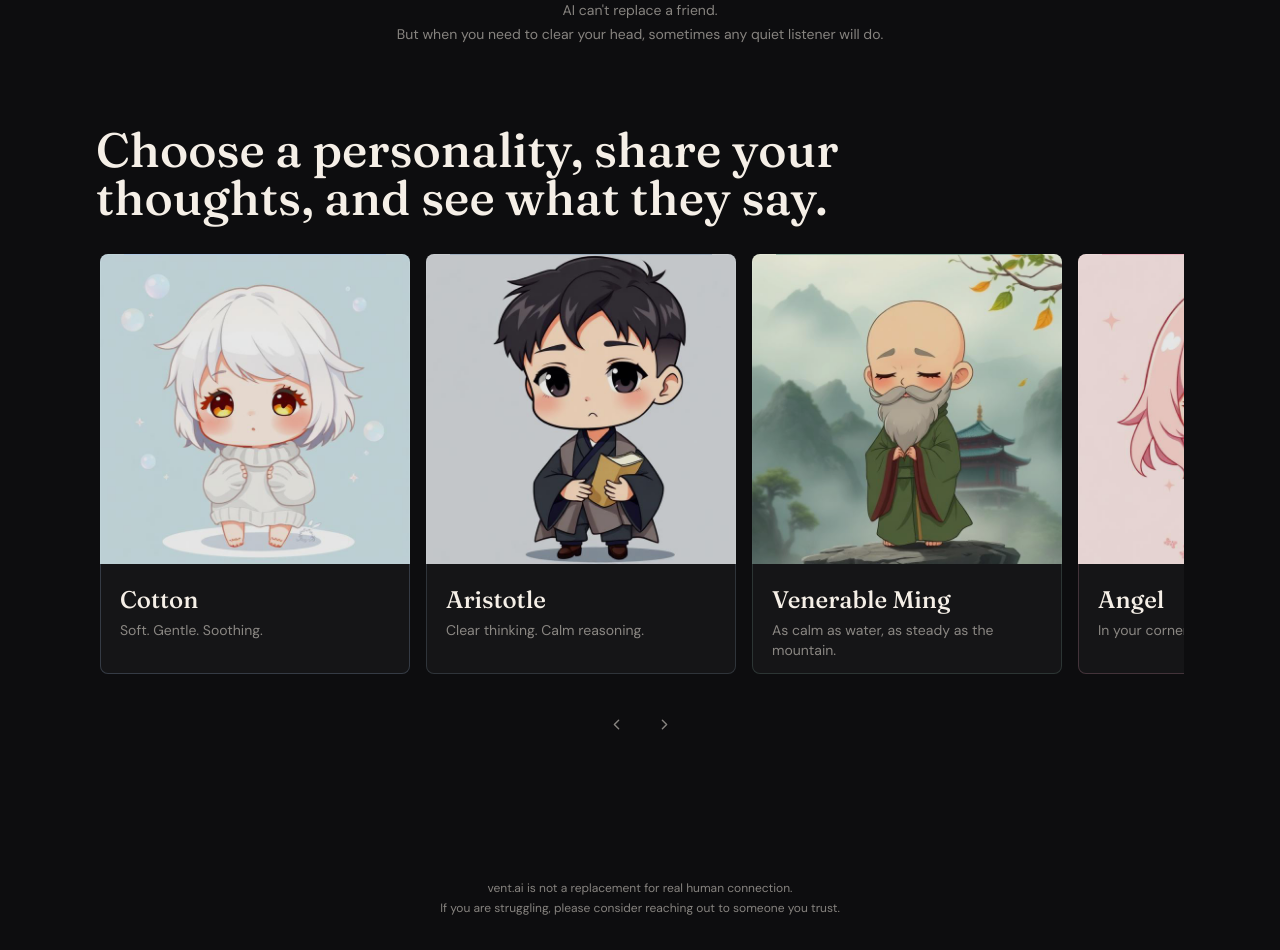
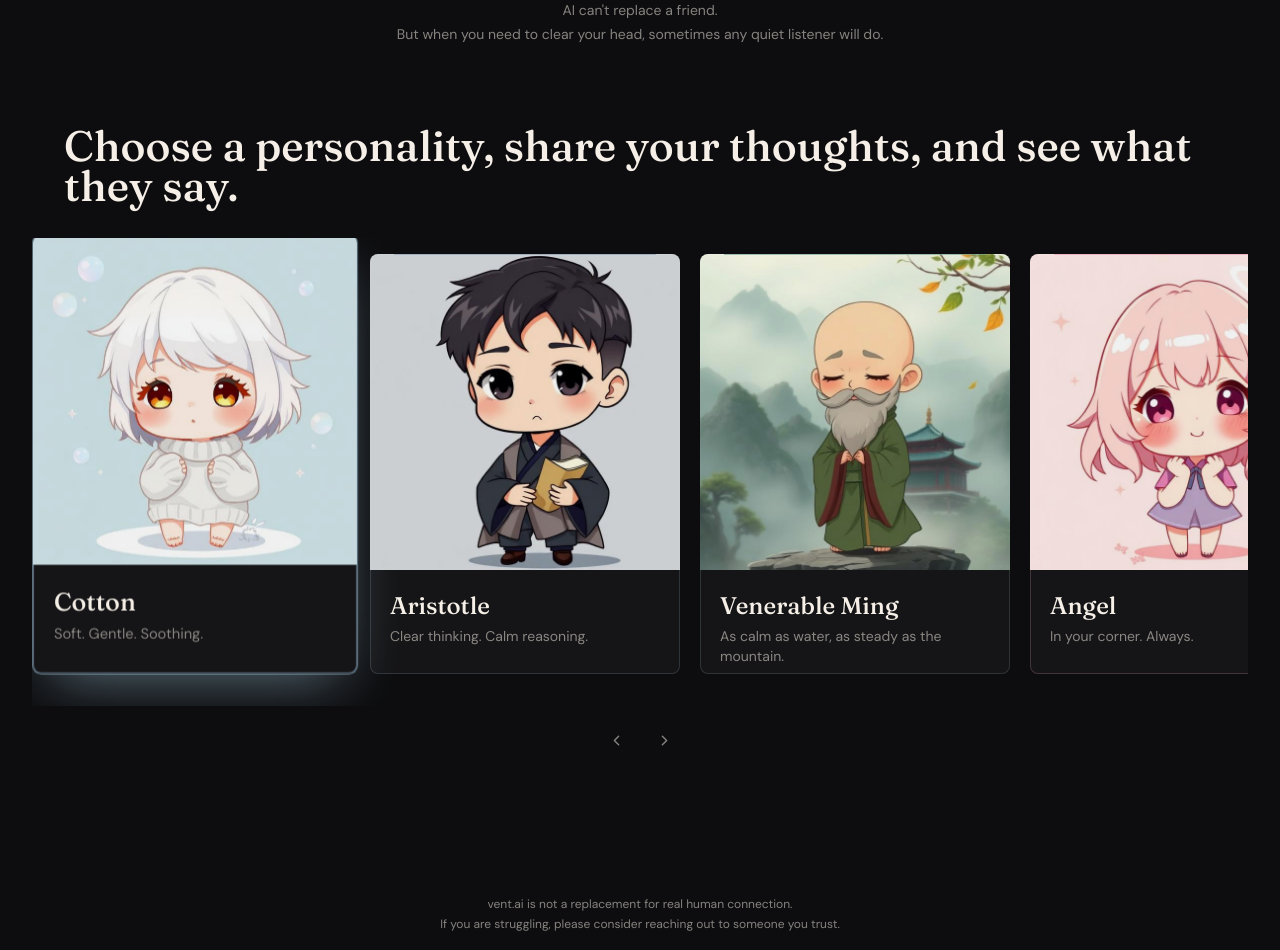
Before and after one commit to ansonnchan/hear-me-out, a Next.js app: page / in a window 1280 px wide. Shown: the part 600-1550 px from the top of the page. Built offline with nearby package versions, Linux system fonts and the light colour scheme; no server answers.

Commit message:
miscellaneous

```diff
--- a/app/page.tsx
+++ b/app/page.tsx
@@ -10,15 +10,15 @@ export default function HomePage() {
       <div className="mx-auto mt-4 max-w-4xl text-center">
         <QuoteDisplay />
         <p className="mx-auto max-w-lg text-sm leading-6 text-muted">
-          AI can't replace a friend.
+          AI can&apos;t replace a friend.
           <br />
           But when you need to clear your head, sometimes any quiet listener will do.
         </p>
       </div>
 
-      <section className="mx-auto mt-12 max-w-6xl sm:mt-20">
-        <div className="mb-8 max-w-4xl space-y-3">
-          <h2 className="font-display text-4xl font-medium leading-tight sm:text-5xl">
+      <section className="mx-[calc(50%-50vw)] mt-12 w-screen px-5 sm:mt-20 sm:px-8">
+        <div className="mx-auto mb-8 max-w-6xl space-y-3">
+          <h2 className="font-display text-3xl font-medium leading-tight sm:text-4xl lg:text-[2.65rem]">
             Choose a personality, share your thoughts, and see what they say.
           </h2>
         </div>
--- a/components/active-character.tsx
+++ b/components/active-character.tsx
@@ -50,7 +50,7 @@ export function ActiveCharacter({ personality, className, variant = 'peek' }: Ac
         <Image
           src={personalityAtmospheres[personality]}
           alt=""
-          className="h-full w-auto max-w-full object-contain opacity-[0.16]"
+          className="h-full w-auto max-w-full object-contain opacity-[0.32]"
           sizes="360px"
           priority={false}
         />
--- a/components/app-shell.tsx
+++ b/components/app-shell.tsx
@@ -3,6 +3,7 @@
 import Link from 'next/link'
 import { usePathname } from 'next/navigation'
 import { PenLine } from 'lucide-react'
+import { AnimatePresence, motion } from 'framer-motion'
 import { cn } from '@/lib/utils'
 import { Disclaimer } from '@/components/disclaimer'
 import { PersonalityTheme } from '@/components/personality-theme'
@@ -46,7 +47,18 @@ export function AppShell({ children }: { children: React.ReactNode }) {
           </nav>
         </header>
 
-        <main className="mx-auto w-full max-w-6xl px-5 pb-10 sm:px-8">{children}</main>
+        <AnimatePresence mode="wait">
+          <motion.main
+            key={pathname}
+            initial={{ opacity: 0, y: 14, filter: 'blur(6px)' }}
+            animate={{ opacity: 1, y: 0, filter: 'blur(0px)' }}
+            exit={{ opacity: 0, y: -10, filter: 'blur(6px)' }}
+            transition={{ duration: 0.46, ease: [0.22, 1, 0.36, 1] }}
+            className="mx-auto w-full max-w-6xl px-5 pb-10 sm:px-8"
+          >
+            {children}
+          </motion.main>
+        </AnimatePresence>
 
         <div className="mx-auto w-full max-w-6xl px-5 sm:px-8">
           <Disclaimer />
--- a/components/personality-intro-card.tsx
+++ b/components/personality-intro-card.tsx
@@ -2,10 +2,10 @@
 
 import Image from 'next/image'
 import { KeyboardEvent, useState } from 'react'
+import { motion } from 'framer-motion'
 import { personalityImages } from '@/lib/personality-assets'
 import { personalities, type PersonalityKey } from '@/lib/personalities'
 import { cn } from '@/lib/utils'
-import { motion } from 'framer-motion'
 
 const personalityDescriptions: Record<PersonalityKey, string> = {
   cotton:
@@ -20,20 +20,21 @@ const personalityDescriptions: Record<PersonalityKey, string> = {
     'Auntie Zhang tells the truth with care and expects you to meet yourself honestly. Best for avoidance, procrastination, and the moments when kindness needs a backbone.',
 }
 
-//for that glow popout when user hovers over personality card
 const glowColors: Record<PersonalityKey, string> = {
-  cotton: 'rgba(186, 230, 253, 0.5)', // pastel blue
-  aristotle: 'rgba(30, 58, 138, 0.5)', // dark blue
-  ming: 'rgba(255, 255, 255, 0.4)',    // misty white
-  angel: 'rgba(244, 114, 182, 0.5)',   // pink
-  'auntie-zhang': 'rgba(34, 197, 94, 0.5)' // green
+  cotton: 'rgba(186, 230, 253, 0.48)',
+  aristotle: 'rgba(30, 58, 138, 0.5)',
+  ming: 'rgba(236, 248, 255, 0.46)',
+  angel: 'rgba(244, 114, 182, 0.48)',
+  'auntie-zhang': 'rgba(34, 197, 94, 0.48)',
 }
 
 interface PersonalityIntroCardProps {
   personalityKey: PersonalityKey
+  isSelected?: boolean
+  onSelect?: () => void
 }
 
-export function PersonalityIntroCard({ personalityKey }: PersonalityIntroCardProps) {
+export function PersonalityIntroCard({ personalityKey, isSelected = false, onSelect }: PersonalityIntroCardProps) {
   const [isFlipped, setIsFlipped] = useState(false)
   const personality = personalities[personalityKey]
 
@@ -44,33 +45,33 @@ export function PersonalityIntroCard({ personalityKey }: PersonalityIntroCardPro
     }
   }
 
+  function handleClick() {
+    onSelect?.()
+    setIsFlipped((flipped) => !flipped)
+  }
+
+  const glow = glowColors[personalityKey]
+
   return (
     <motion.button
       type="button"
-      onClick={() => setIsFlipped((flipped) => !flipped)}
+      onClick={handleClick}
       onKeyDown={handleKeyDown}
-
-      whileHover={{ scale: 1.04, y: -8 }}
-      whileFocus={{ scale: 1.04, y: -8 }}
+      animate={{
+        scale: isSelected ? 1.045 : 1,
+        y: isSelected ? -10 : 0,
+        boxShadow: isSelected ? `0 20px 54px -16px ${glow}, 0 0 0 1px ${glow}` : '0 0 0 0 rgba(0,0,0,0)',
+      }}
+      whileHover={{ scale: isSelected ? 1.065 : 1.035, y: isSelected ? -12 : -7 }}
+      whileFocus={{ scale: isSelected ? 1.065 : 1.035, y: isSelected ? -12 : -7 }}
       whileTap={{ scale: 0.98 }}
-
-      animate={{
-        boxShadow: isFlipped
-          ? `0 20px 40px -10px ${glowColors[personalityKey]}`
-          : `0 0px 0px 0px rgba(0,0,0,0)`
-      }}
-      transition={{ type: 'spring', stiffness: 300, damping: 20 }}
+      transition={{ type: 'spring', stiffness: 260, damping: 24 }}
       className={cn(
-        "group relative h-[420px] w-[280px] shrink-0 snap-center rounded-[8px] text-left outline-none [perspective:1200px] sm:w-[310px]",
-        "focus-visible:ring-2 focus-visible:ring-offset-2 focus-visible:ring-offset-background",
-        // Add a subtle transition for the glow on hover even when not flipped
-        "hover:shadow-[0_0_40px_-10px_var(--hover-glow)]"
+        'group relative h-[420px] w-[280px] shrink-0 snap-center rounded-[8px] text-left outline-none [perspective:1200px] sm:w-[310px]',
+        'focus-visible:ring-2 focus-visible:ring-offset-2 focus-visible:ring-offset-background',
       )}
-      style={{
-        // Passing the color as a CSS variable for the tailwind hover class
-        ['--hover-glow' as any]: glowColors[personalityKey]
-      }}
       aria-pressed={isFlipped}
+      data-selected={isSelected}
       aria-label={`${personality.name}. Flip card`}
     >
       <span
@@ -79,11 +80,10 @@ export function PersonalityIntroCard({ personalityKey }: PersonalityIntroCardPro
           isFlipped && '[transform:rotateY(180deg)]',
         )}
       >
-        {/* FRONT OF CARD */}
         <span
           className="absolute inset-0 overflow-hidden rounded-[8px] bg-[rgba(255,255,255,0.035)] [backface-visibility:hidden]"
           style={{
-            boxShadow: `inset 0 0 0 1px color-mix(in srgb, ${personality.accent} 22%, transparent)`,
+            boxShadow: `inset 0 0 0 1px color-mix(in srgb, ${personality.accent} ${isSelected ? 42 : 22}%, transparent)`,
           }}
         >
           <span
@@ -94,8 +94,7 @@ export function PersonalityIntroCard({ personalityKey }: PersonalityIntroCardPro
           <Image
             src={personalityImages[personality.key]}
             alt=""
-            // Increased height and scale for "larger background" feel
-            className="h-[310px] w-full object-cover opacity-90 transition-transform duration-700 group-hover:scale-110"
+            className="h-[316px] w-full object-cover opacity-95 transition-transform duration-700 group-hover:scale-110"
             sizes="(max-width: 640px) 280px, 310px"
             placeholder="blur"
           />
@@ -106,16 +105,14 @@ export function PersonalityIntroCard({ personalityKey }: PersonalityIntroCardPro
           </span>
         </span>
 
-        {/* BACK OF CARD */}
         <span
           className="absolute inset-0 flex rounded-[8px] bg-[rgba(255,255,255,0.05)] p-8 [backface-visibility:hidden] [transform:rotateY(180deg)]"
           style={{
-            boxShadow: `inset 0 0 0 1px color-mix(in srgb, ${personality.accent} 28%, transparent)`,
+            boxShadow: `inset 0 0 0 1px color-mix(in srgb, ${personality.accent} ${isSelected ? 46 : 28}%, transparent)`,
           }}
         >
           <span className="my-auto block">
             <span className="block font-display text-3xl font-medium">{personality.name}</span>
-            {/* Using your font-classic/serif-copy class */}
             <span className="font-serif-copy mt-6 block text-[17px] leading-relaxed text-foreground/80">
               {personalityDescriptions[personality.key]}
             </span>
@@ -126,5 +123,5 @@ export function PersonalityIntroCard({ personalityKey }: PersonalityIntroCardPro
         </span>
       </span>
     </motion.button>
-  );
+  )
 }
--- a/components/personality-showcase.tsx
+++ b/components/personality-showcase.tsx
@@ -1,6 +1,6 @@
 'use client'
 
-import { useRef } from 'react'
+import { KeyboardEvent, useRef, useState } from 'react'
 import { ChevronLeft, ChevronRight } from 'lucide-react'
 import { Button } from '@/components/ui/button'
 import { PersonalityIntroCard } from '@/components/personality-intro-card'
@@ -8,22 +8,46 @@ import { personalityList } from '@/lib/personalities'
 
 export function PersonalityShowcase() {
   const scrollRef = useRef<HTMLDivElement | null>(null)
+  const [selectedIndex, setSelectedIndex] = useState(0)
 
   function scrollByCard(direction: 'left' | 'right') {
+    const nextIndex =
+      direction === 'left'
+        ? Math.max(0, selectedIndex - 1)
+        : Math.min(personalityList.length - 1, selectedIndex + 1)
+
+    setSelectedIndex(nextIndex)
     scrollRef.current?.scrollBy({
       left: direction === 'left' ? -330 : 330,
       behavior: 'smooth',
     })
   }
 
+  function handleKeyDown(event: KeyboardEvent<HTMLDivElement>) {
+    if (event.key === 'ArrowLeft') {
+      event.preventDefault()
+      scrollByCard('left')
+    }
+
+    if (event.key === 'ArrowRight') {
+      event.preventDefault()
+      scrollByCard('right')
+    }
+  }
+
   return (
-    <div className="relative">
+    <div className="relative" onKeyDown={handleKeyDown}>
       <div
         ref={scrollRef}
-        className="mx-auto flex max-w-full snap-x snap-mandatory gap-4 overflow-x-auto scroll-smooth px-1 pb-4 [scrollbar-width:none] [&::-webkit-scrollbar]:hidden"
+        className="mx-auto flex max-w-full snap-x snap-mandatory gap-5 overflow-x-auto scroll-smooth px-2 pb-8 pt-4 [scrollbar-width:none] [&::-webkit-scrollbar]:hidden"
       >
-        {personalityList.map((personality) => (
-          <PersonalityIntroCard key={personality.key} personalityKey={personality.key} />
+        {personalityList.map((personality, index) => (
+          <PersonalityIntroCard
+            key={personality.key}
+            personalityKey={personality.key}
+            isSelected={selectedIndex === index}
+            onSelect={() => setSelectedIndex(index)}
+          />
         ))}
       </div>
 
```
Also changed, not shown: components/personality-selector.tsx (+8 -3 lines), components/vent-page-client.tsx (+43 -8 lines).
